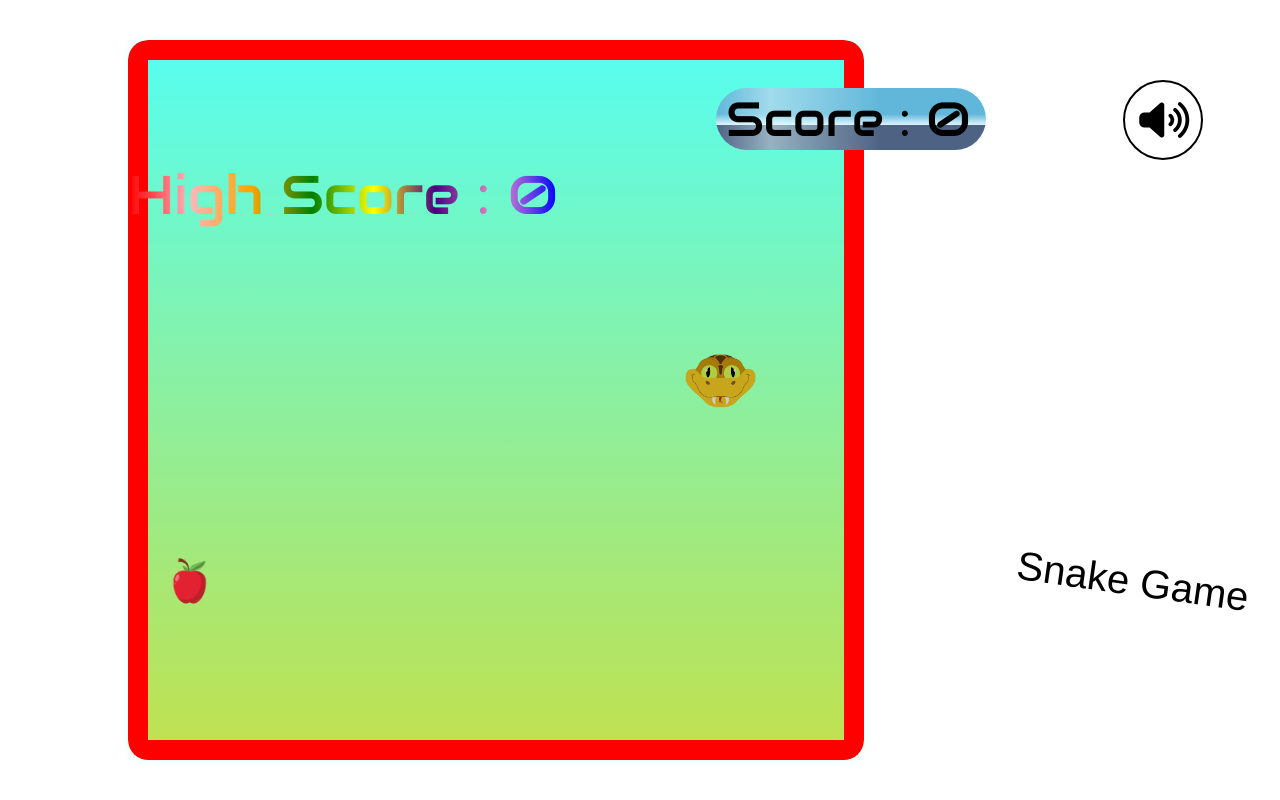
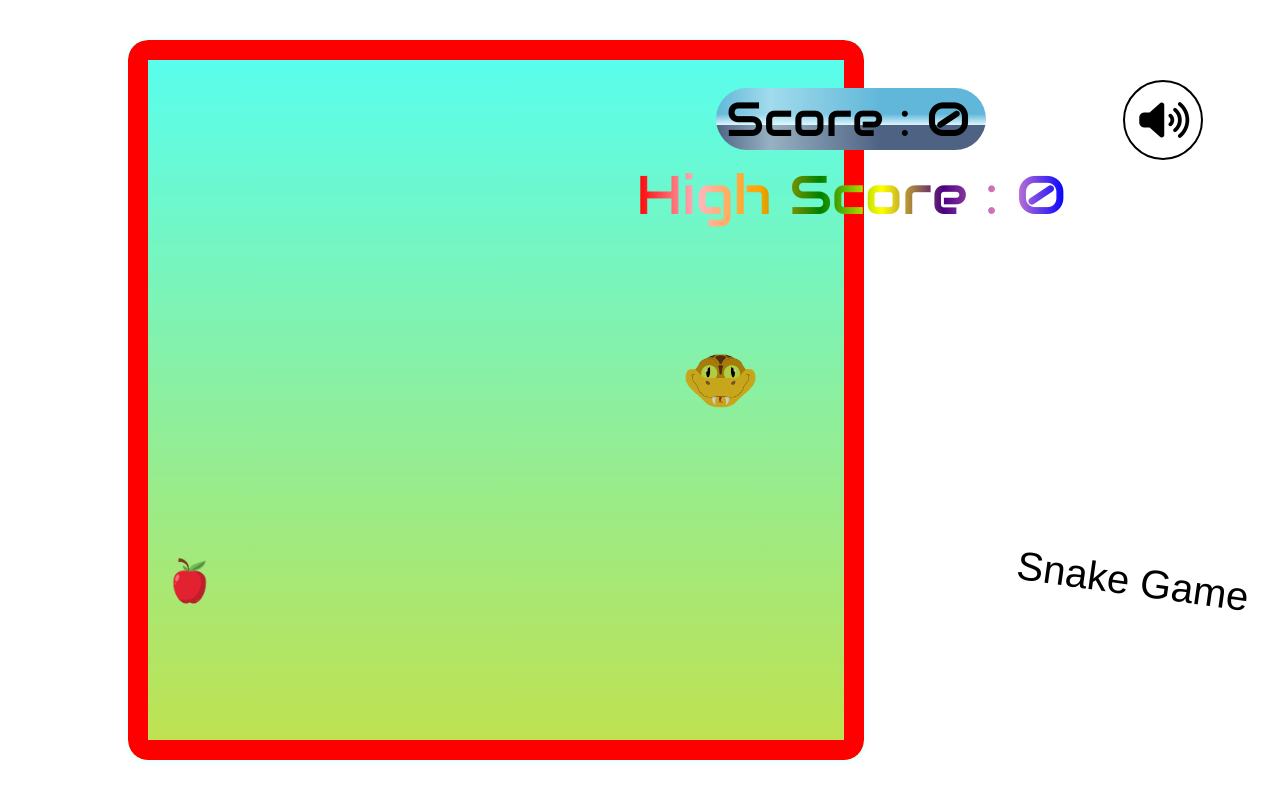
Before and after one commit to KunalBatham2701/Snake-Game, a plain HTML site: page index.html in a window 1280 px wide. Drawn offline with Linux system fonts and the light colour scheme; a web font is replaced by a local one.

Commit message:
Update custom.css

```diff
--- a/css/custom.css
+++ b/css/custom.css
@@ -55,6 +55,7 @@
     cursor: pointer;
     position: absolute;
     top: 20vh;
+    right: 16.7vw;
     font-size: 3.4rem;
     background-image: linear-gradient(to left, blue,rgb(238, 144, 200), indigo, yellow, green, orange,lightpink,  red);
         -webkit-background-clip: text;
```
